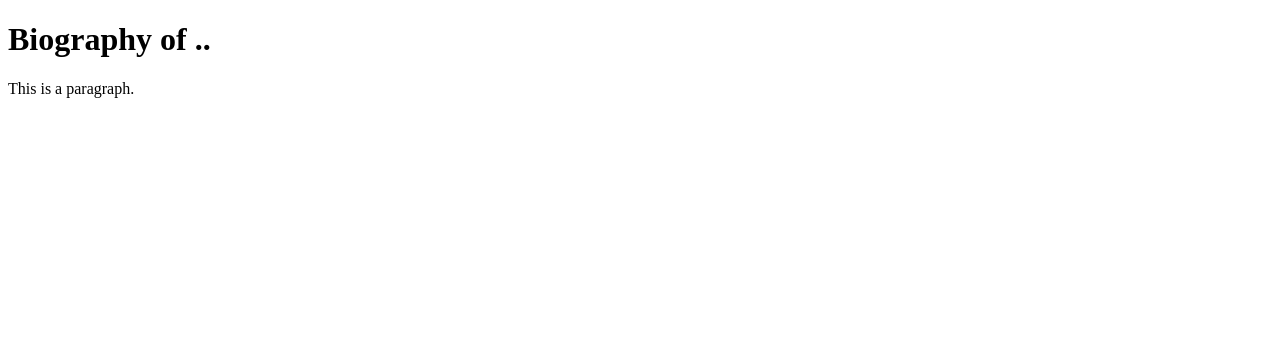
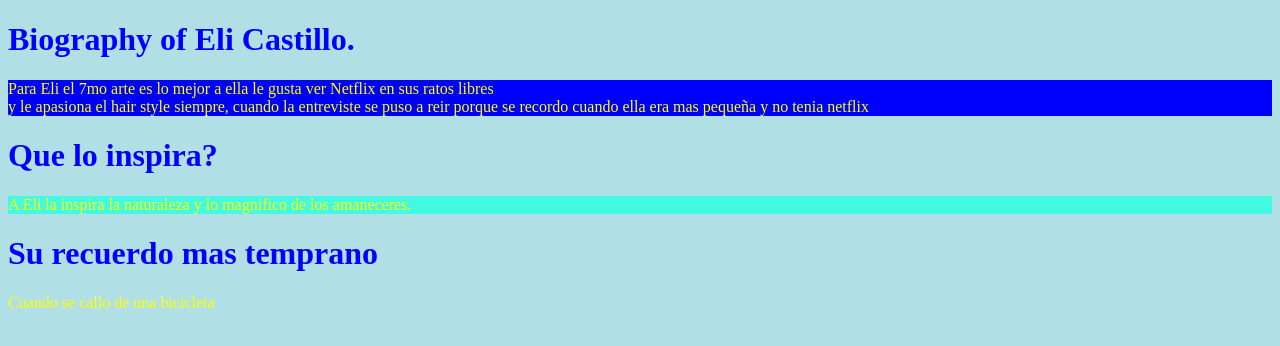
Before and after one commit to cmaxgt2019/biografiaAIS, a plain HTML site: page index.html in a window 1280 px wide. Drawn offline with Linux system fonts and the light colour scheme.

Commit message:
Update index.html

```diff
--- a/index.html
+++ b/index.html
@@ -1,10 +1,26 @@
 <!DOCTYPE html>
 <html>
 <title>Landing Page</title>
+<head>
+<style>
+body {background-color: powderblue;}
+h1   {color: blue;}
+p    {color: yellow;}
+</style>
+</head>
+
 <body>
 
-<h1>Biography of ..</h1>
-<p>This is a paragraph.</p>
+<h1>Biography of Eli Castillo.</h1>
+<p style="background-color:blue;">Para Eli el 7mo arte es lo mejor a ella le gusta ver Netflix en sus ratos libres <br>
+y le apasiona el hair style siempre, cuando la entreviste se puso a reir porque se recordo cuando ella era mas pequeña y no tenia netflix</p>
+
+<h1>Que lo inspira?</h1>
+<p style="background-color:#44F9E2;">A Eli la inspira la naturaleza y lo magnifico de los amaneceres.</p>
+
+<h1>Su recuerdo mas temprano</h1>
+<p>Cuando se callo de una bicicleta</p>
+
 
 </body>
 </html>
```
